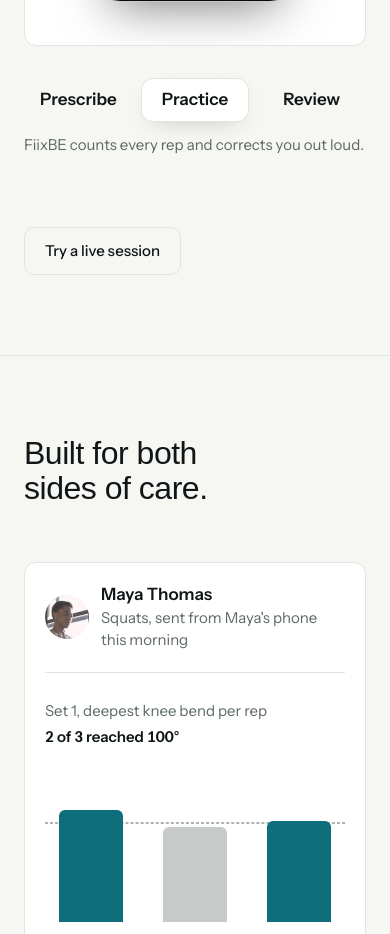
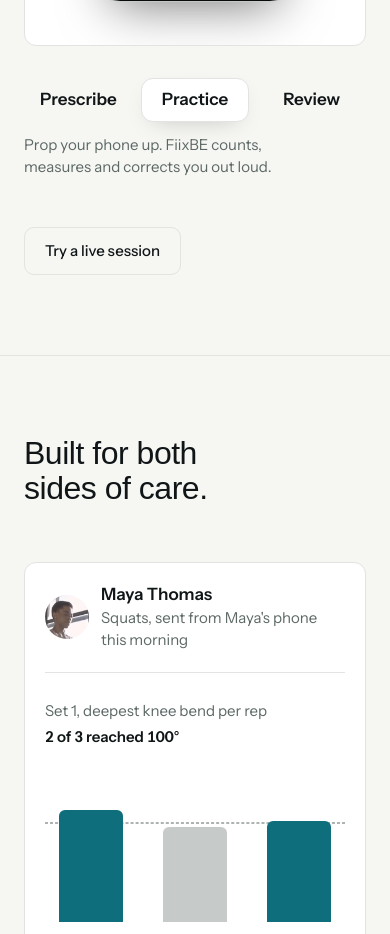
Before and after one commit to atharvalawale/AI_Posture, a Next.js app in the folder web/: page / in a window 390 px wide. Shown: the part 5240-6174 px from the top of the page. Built offline with nearby package versions, Linux system fonts and the light colour scheme; a web font is replaced by a local one.

Commit message:
fix(web): how it works keeps the approved Practice line, prop your phone up

```diff
--- a/web/src/components/home/HowItWorks.tsx
+++ b/web/src/components/home/HowItWorks.tsx
@@ -7,7 +7,7 @@ import { ReviewPanel } from "./how/ReviewPanel";
 
 const steps: ShowcaseItem[] = [
   { id: "prescribe", title: "Prescribe", body: "Your physio sets your exercises and the angle to reach." },
-  { id: "practice", title: "Practice", body: "FiixBE counts every rep and corrects you out loud." },
+  { id: "practice", title: "Practice", body: "Prop your phone up. FiixBE counts, measures and corrects you out loud." },
   { id: "review", title: "Review", body: "Your physio sees every rep and adjusts your plan." },
 ];
 
```
